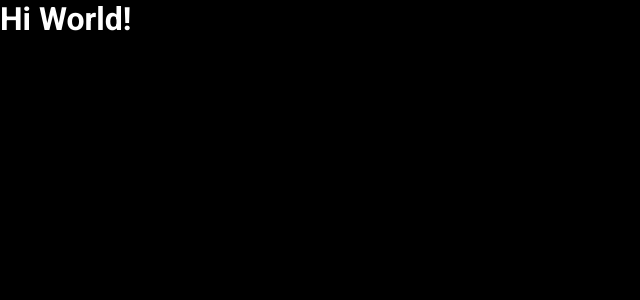
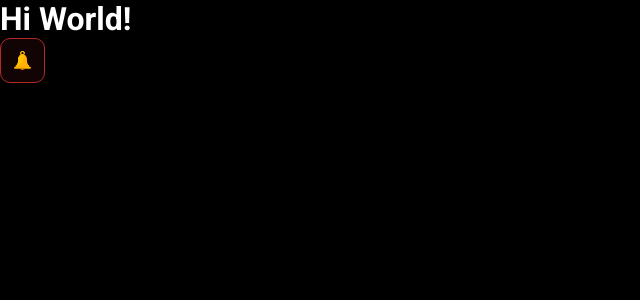
Before and after one commit to GXMUHATE/SpringReact, a React (Vite) app in the folder frontend/: page / in a window 1280 px wide. Shown: the top 300 px of the page, without its empty margins (0-640 px from the left). Built offline with nearby package versions, Linux system fonts and the light colour scheme.

Commit message:
First component - NotificationButton

```diff
--- a/frontend/src/App.tsx
+++ b/frontend/src/App.tsx
@@ -1,6 +1,11 @@
+import NotificationButton from "./components/NotificationButton"
+
 function App() {
   return (
+    <>
     <h1>Hi World!</h1>
+    <NotificationButton/>
+    </>
   )
 }
 
--- /dev/null
+++ b/frontend/src/components/NotificationButton/index.tsx
@@ -0,0 +1,12 @@
+import icon from "../../assets/img/notification-yellow.svg"
+import "./styles.css"
+
+function NotificationButton() {
+    return (
+        <div className="brown-btn">
+            <img src={icon} alt="notificar" width="25px" />
+        </div>
+    )
+}
+
+export default NotificationButton
--- /dev/null
+++ b/frontend/src/components/NotificationButton/styles.css
@@ -0,0 +1,15 @@
+.brown-btn{
+    height: 45px;
+    width: 45px;
+    background: rgba(177, 43, 38, 0.1);
+    border: 1px solid #b12b26;
+    border-radius: 10px;
+    display: flex;
+    align-items: center;
+    justify-content: center;
+    cursor: pointer;
+}
+
+.brown-btn img {
+    width: 19px;
+}
```
Also changed, not shown: frontend/src/assets/img/notification-yellow.svg (added), 1 other file (tests, documents, lock files or other folders).
